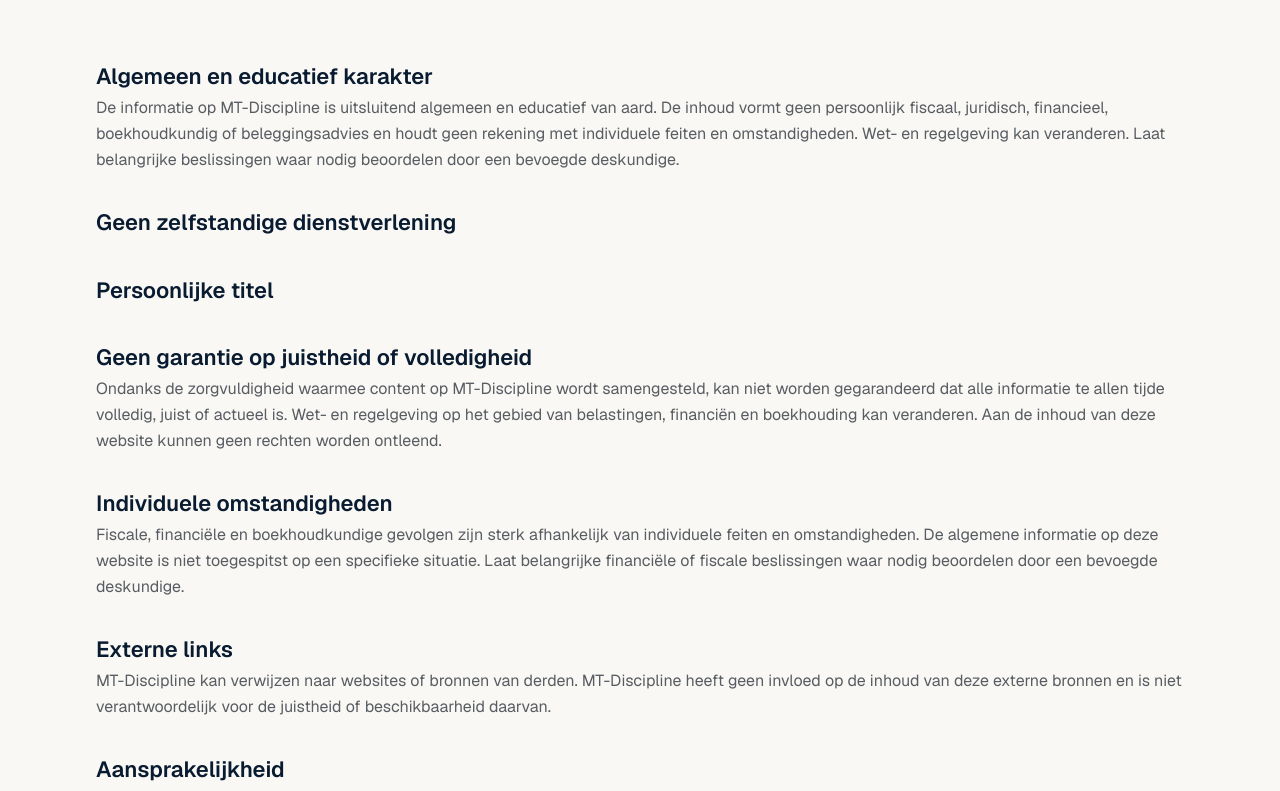
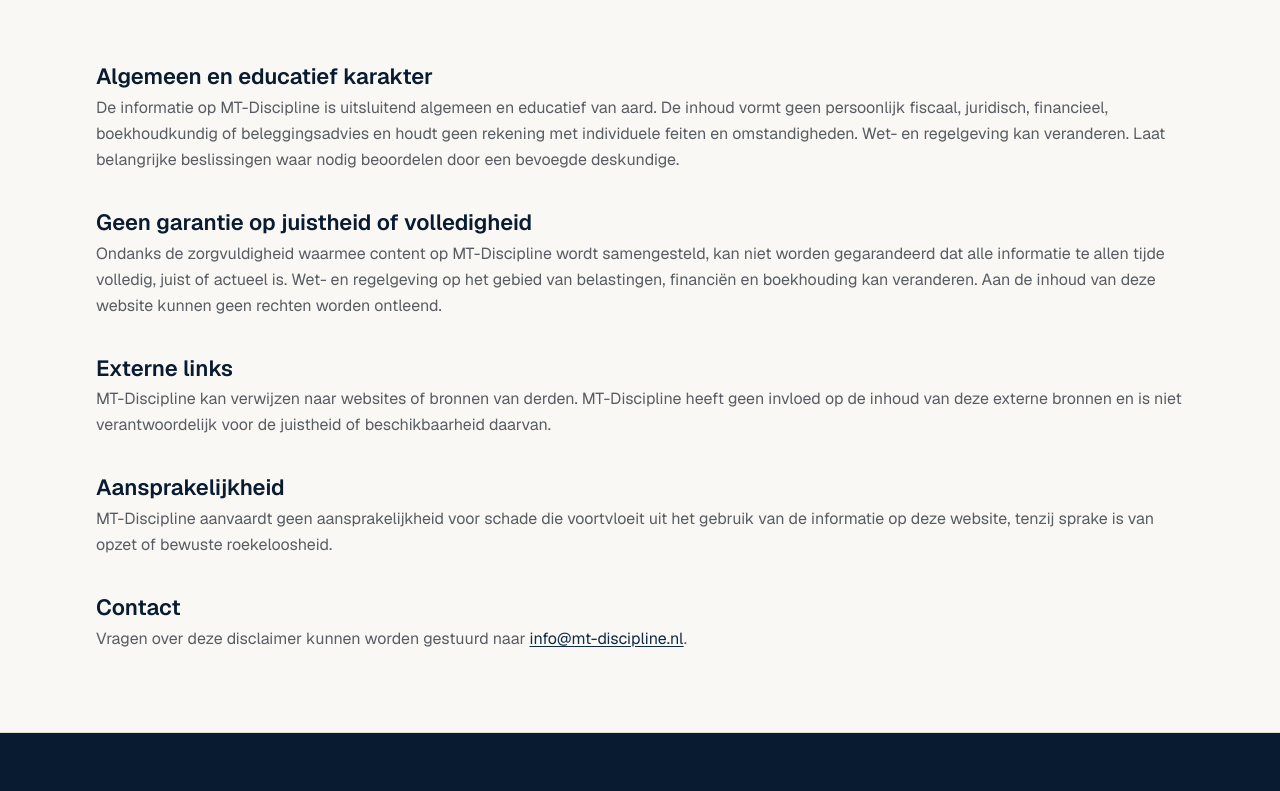
Before and after one commit to meltarrahi/mt-discipline, a Next.js app: page /disclaimer in a window 1280 px wide. Shown: the part 398-1189 px from the top of the page. Built offline with nearby package versions, Linux system fonts and the light colour scheme.

Commit message:
Remove sections from disclaimer page
Removed several sections from the disclaimer page, including statements about independent services, personal titles, and individual circumstances.

```diff
--- a/src/app/disclaimer/page.tsx
+++ b/src/app/disclaimer/page.tsx
@@ -23,34 +23,12 @@ export default function DisclaimerPage() {
       </div>
 
       <div>
-        <h2>Geen zelfstandige dienstverlening</h2>
-        <p>
-          {siteConfig.scopeStatement} {siteConfig.employerStatement}
-        </p>
-      </div>
-
-      <div>
-        <h2>Persoonlijke titel</h2>
-        <p>{siteConfig.personalTitleStatement}</p>
-      </div>
-
-      <div>
         <h2>Geen garantie op juistheid of volledigheid</h2>
         <p>
           Ondanks de zorgvuldigheid waarmee content op MT-Discipline wordt samengesteld, kan
           niet worden gegarandeerd dat alle informatie te allen tijde volledig, juist of actueel
           is. Wet- en regelgeving op het gebied van belastingen, financiën en boekhouding kan
           veranderen. Aan de inhoud van deze website kunnen geen rechten worden ontleend.
-        </p>
-      </div>
-
-      <div>
-        <h2>Individuele omstandigheden</h2>
-        <p>
-          Fiscale, financiële en boekhoudkundige gevolgen zijn sterk afhankelijk van individuele
-          feiten en omstandigheden. De algemene informatie op deze website is niet toegespitst op
-          een specifieke situatie. Laat belangrijke financiële of fiscale beslissingen waar nodig
-          beoordelen door een bevoegde deskundige.
         </p>
       </div>
 
```
